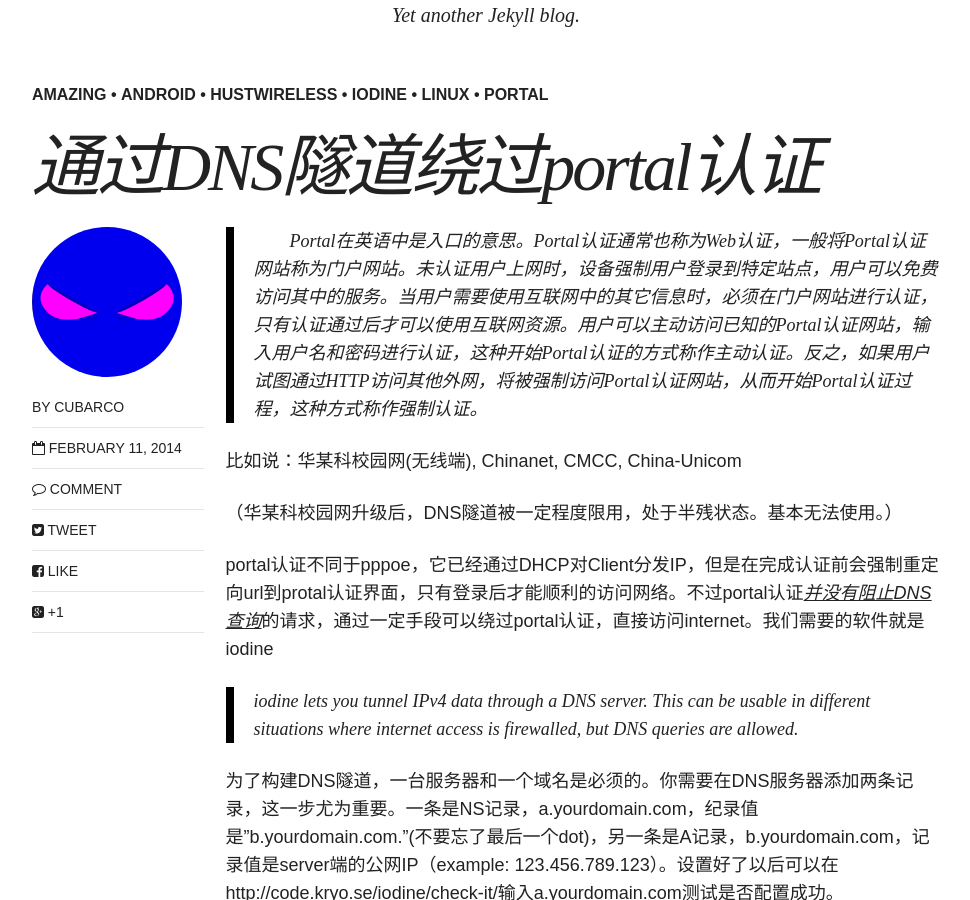
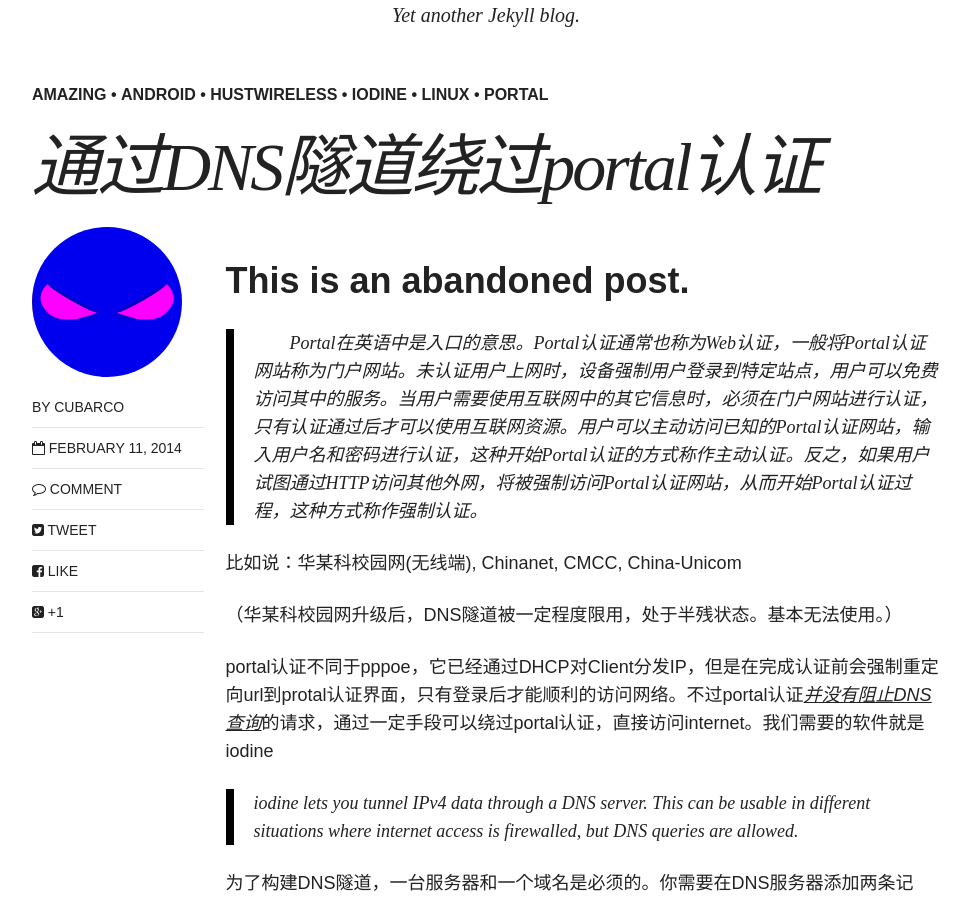
Before and after one commit to cubarco/cubarco.github.io-archived, a Jekyll site: the page built from _posts/blog/2014-02-11-通过dns隧道绕过portal认证.md, in a window 1280 px wide and 900 px high, scrolled down 369 px. Shown: the whole window, without its empty margins (154-1124 px from the left). Built offline with Jekyll 4.4.1, drawn with Linux system fonts in a browser that asks for light colours; nearby versions of some CDN libraries; comment, search, counter and statistics services are not loaded.

Commit message:
abandon *dns* post

```diff
--- a/_posts/blog/2014-02-11-通过dns隧道绕过portal认证.md
+++ b/_posts/blog/2014-02-11-通过dns隧道绕过portal认证.md
@@ -11,6 +11,8 @@ tags:
   - Portal
 share: true
 ---
+
+#This is an abandoned post.
 
 >         Portal在英语中是入口的意思。Portal认证通常也称为Web认证，一般将Portal认证网站称为门户网站。未认证用户上网时，设备强制用户登录到特定站点，用户可以免费访问其中的服务。当用户需要使用互联网中的其它信息时，必须在门户网站进行认证，只有认证通过后才可以使用互联网资源。用户可以主动访问已知的Portal认证网站，输入用户名和密码进行认证，这种开始Portal认证的方式称作主动认证。反之，如果用户试图通过HTTP访问其他外网，将被强制访问Portal认证网站，从而开始Portal认证过程，这种方式称作强制认证。
 
```
